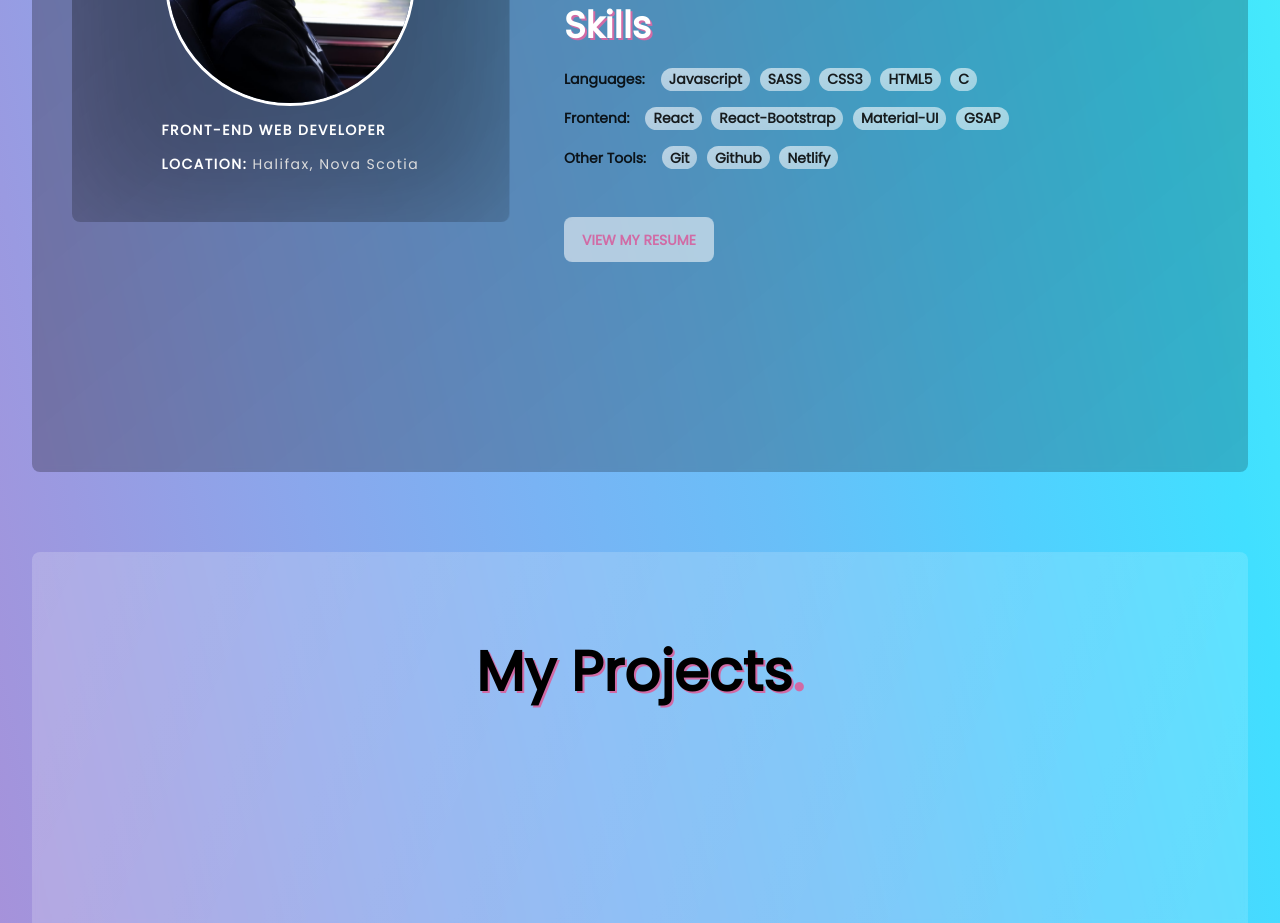
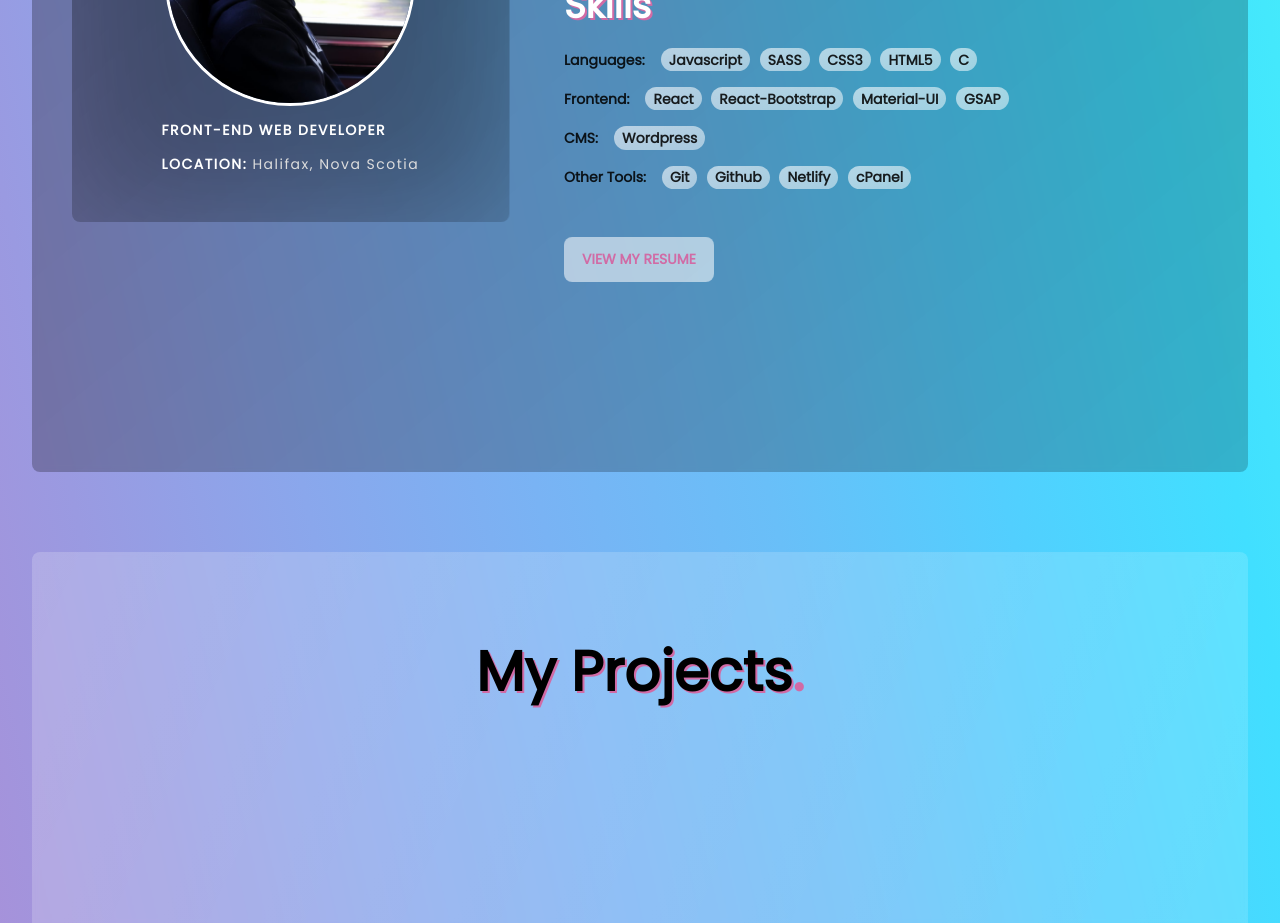
Before and after one commit to imsimonpham/simonportfolio, a React (Create React App) app: page / in a window 1280 px wide. Shown: the part 1360-2283 px from the top of the page. Built offline with nearby package versions, Linux system fonts and the light colour scheme.

Commit message:
techstack update

```diff
--- a/src/data/TechStackData.js
+++ b/src/data/TechStackData.js
@@ -4,7 +4,9 @@ export const TechStackData = [
     cat: "Frontend",
     techList: ["React", "React-Bootstrap", "Material-UI", "GSAP"],
   },
-  // { cat: "Backend", techList: ["Node.js", "Express"] },
-  // { cat: "Database", techList: ["MongoDB", "Firebase"] },
-  { cat: "Other Tools", techList: ["Git", "Github", "Netlify"] },
+  {
+    cat: "CMS",
+    techList: ["Wordpress"],
+  },
+  { cat: "Other Tools", techList: ["Git", "Github", "Netlify", "cPanel"] },
 ];
```
Also changed, not shown: 1 other file (tests, documents, lock files or other folders).
